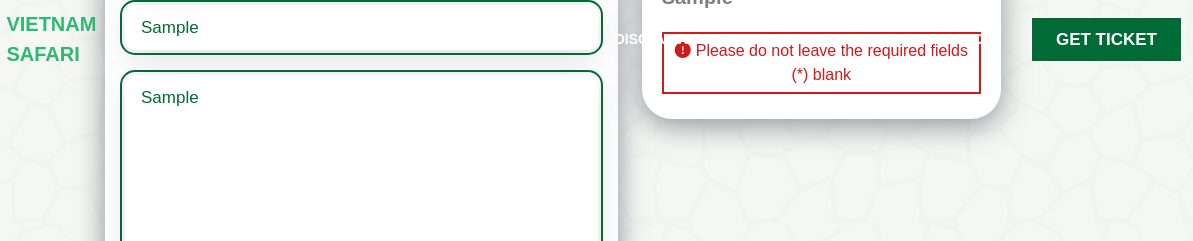
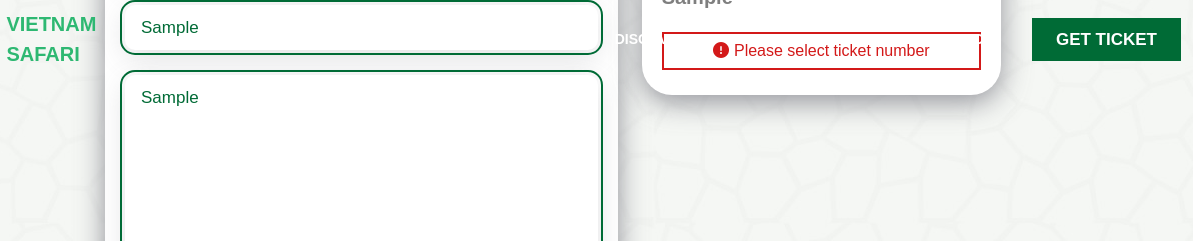
Before and after one commit to thoainhu/final-VietnamSafari, a plain HTML site: page book.html in a window 1280 px wide. Both pictures are taken after typing "Sample", "Sample", "5", "name@example.com", "Sample", "Sample" into the empty fields and a click on the button "PROCEED CHECK OUT". Shown: the part 1598-1839 px from the top of the page, 87-1280 px from the left. Drawn offline with nearby package versions, Linux system fonts and the light colour scheme; a web font is replaced by a local one.

Commit message:
change tittle

```diff
--- a/book.html
+++ b/book.html
@@ -234,7 +234,7 @@
                     <h3 class="date">Visit date <br /><span></span></h3>
                     <p class="totalquantity"><span>0</span> item (s)</p>
                   </div>
-                  <p class="error"><i class="fa-sharp fa-solid fa-circle-exclamation"></i>Please do not leave the required fields (*) blank</p>
+                  <p class="error"><i class="fa-sharp fa-solid fa-circle-exclamation"></i>Please select ticket number</p>
                 </div>
               </div>
             </div>
@@ -361,11 +361,11 @@
 
     <!-- js myself -->
     <script
-    src="https://cdnjs.cloudflare.com/ajax/libs/wow/1.1.2/wow.min.js"
-    integrity="sha512-Eak/29OTpb36LLo2r47IpVzPBLXnAMPAVypbSZiZ4Qkf8p/7S/XRG5xp7OKWPPYfJT6metI+IORkR5G8F900+g=="
-    crossorigin="anonymous"
-    referrerpolicy="no-referrer"
-  ></script>
+      src="https://cdnjs.cloudflare.com/ajax/libs/wow/1.1.2/wow.min.js"
+      integrity="sha512-Eak/29OTpb36LLo2r47IpVzPBLXnAMPAVypbSZiZ4Qkf8p/7S/XRG5xp7OKWPPYfJT6metI+IORkR5G8F900+g=="
+      crossorigin="anonymous"
+      referrerpolicy="no-referrer"
+    ></script>
     <script src="js/style.js"></script>
     <script src="js/book.js"></script>
   </body>
```
